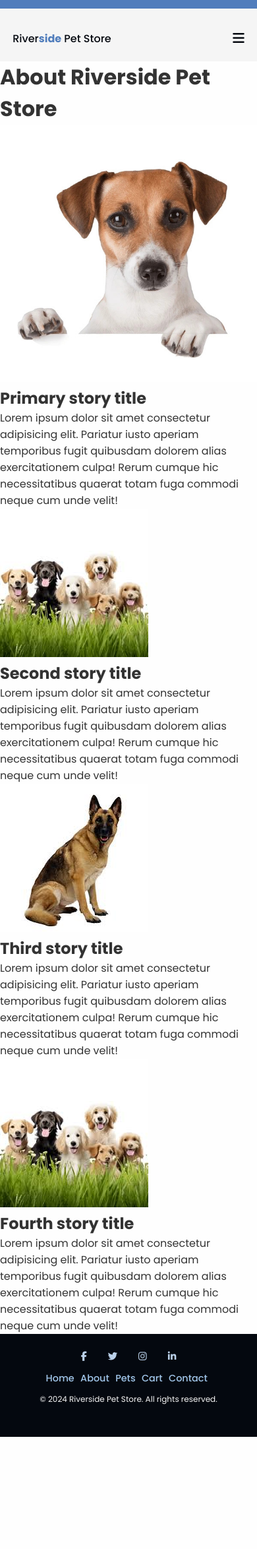
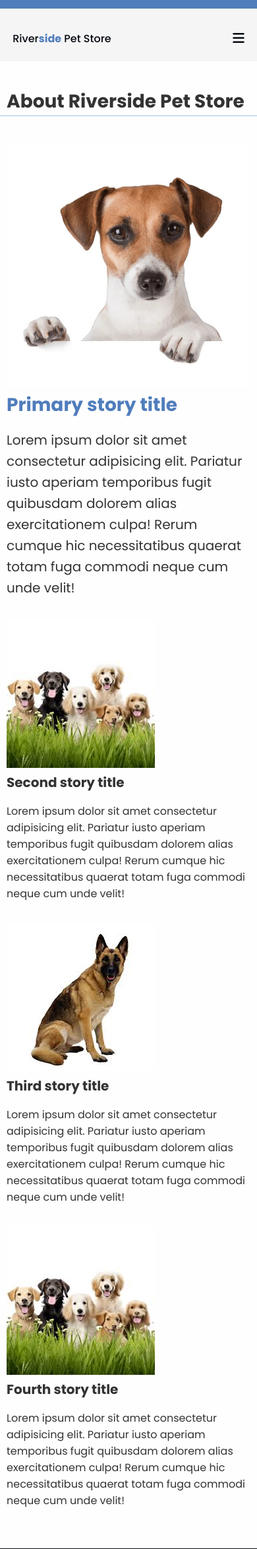
Before and after one commit to johnclamy/css-library, a Django app: page /about in a window 390 px wide. Shown: the top 2348 px of the page at 66% size. Before the commit the page ends 2178 px from the top, so only its background shows below. Run offline with Django 5.2, Linux system fonts and the light colour scheme; some libraries are stand-ins or nearby versions.

Commit message:
style the about page for default mobile screen size

```diff
--- a/storefront/static/css/style.css
+++ b/storefront/static/css/style.css
@@ -512,3 +512,43 @@ ul.base-nav__list {
         max-width: 55%;
     }
 }
+
+
+ /* about.html page */
+
+ .about-header h1 {
+    font-size: var(--font-size-xl);
+    max-width: 960px;
+    margin: 40px auto;
+    padding-left: 10px;
+    border-bottom: 1px solid var(--light-color);
+ }
+
+ .about-article-container {
+    max-width: 960px;
+    margin: 0 auto 60px;
+    padding: 0 10px;
+ }
+
+.about-primary-article,
+.about-secondary-article {
+    margin-bottom: calc(var(--spacing-base) * 2);
+}
+
+.about-primary-article h2 {
+    font-size: var(--font-size-xl);
+    margin-bottom: calc(var(--spacing-base) * 1);
+    color: var(--secondary-color);
+}
+
+.about-primary-article p {
+    font-size: var(--font-size-lg);
+    line-height: 1.6;
+    color: var(--dark-gray);
+}
+
+.about-secondary-article h2 {
+    font-size: var(--font-size-lg);
+    margin-bottom: calc(var(--spacing-base) * 1);
+
+}
```
